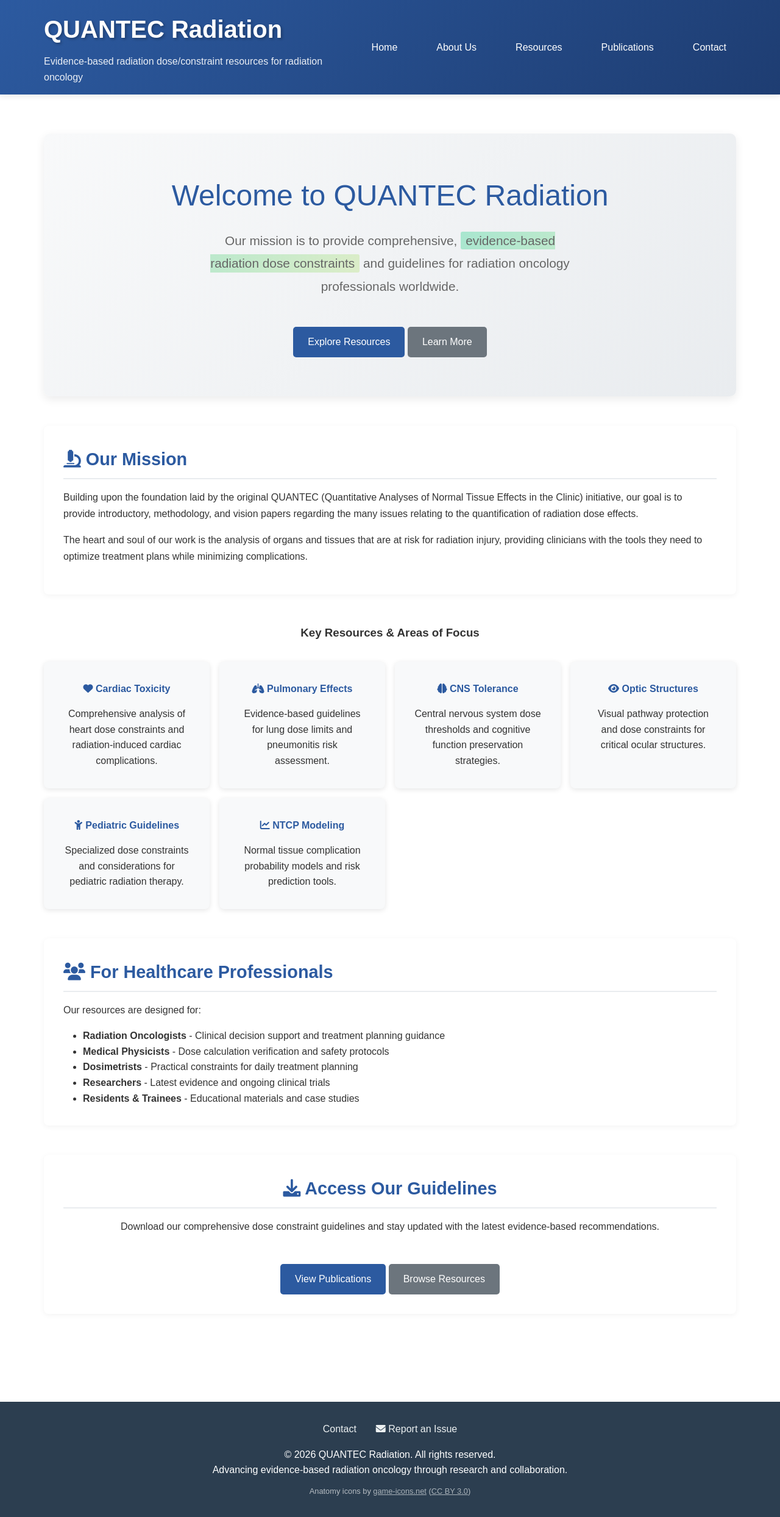
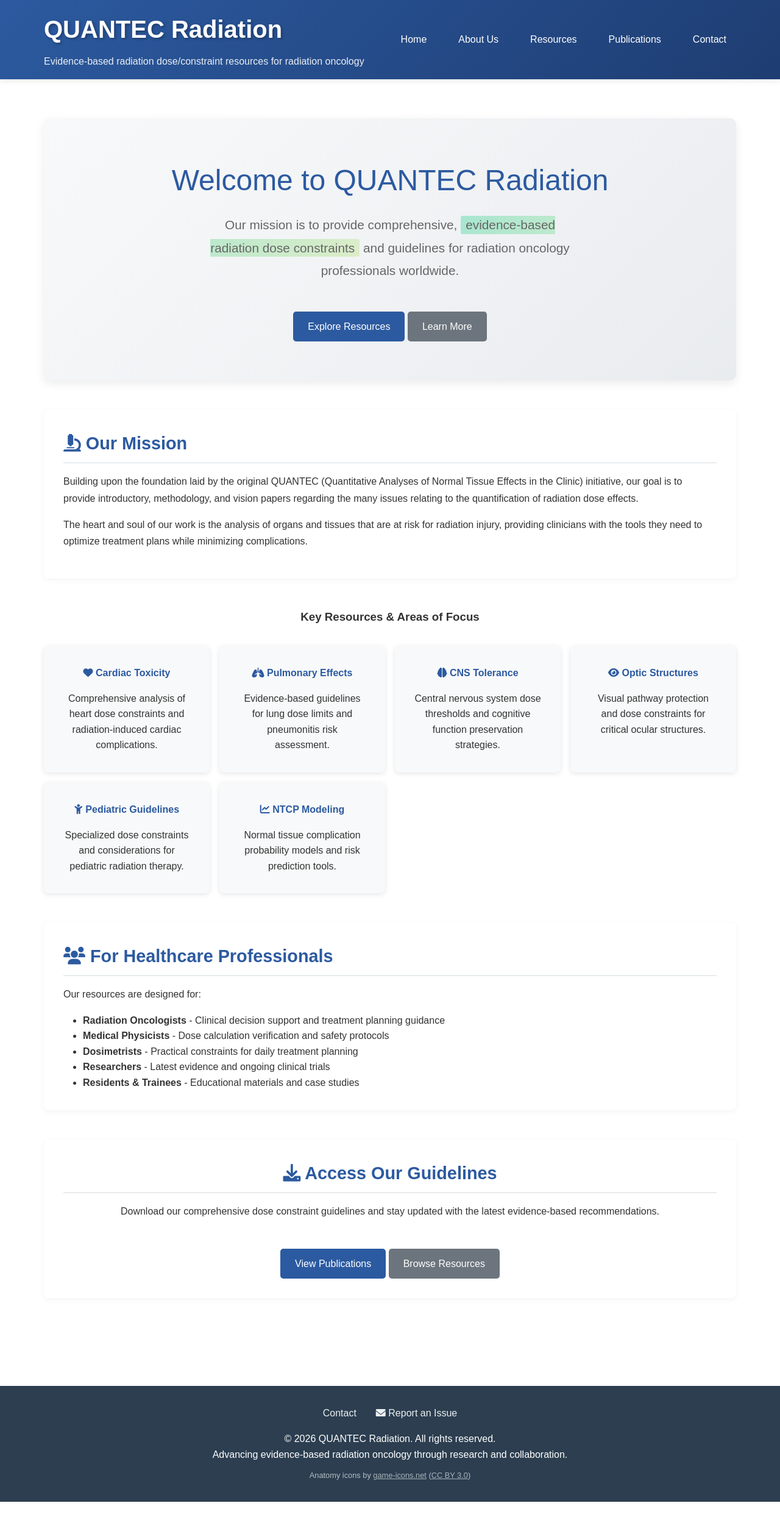
Before and after one commit to brianmanderson/QuantecWebSite, a Jekyll site: the page built from index.html, in a window 1280 px wide. Shown: the whole page at 61% size. Built offline with Jekyll 4.4.1, drawn with Linux system fonts in a browser that asks for light colours; after the commit the page ends 2463 px from its top, so only the background shows below that.

Commit message:
Keep the header tagline on one line
The logo plus nav were a few pixels wider than the 1200px content cap, so
flexbox shrank the logo and wrapped the tagline ("...for radiation" /
"oncology") to two lines, which looked off-center. Force the tagline onto
one line (white-space: nowrap), tighten the nav spacing slightly to
reclaim the room, and allow the nav to wrap below the logo on narrower
screens instead of squeezing the tagline. Mobile keeps normal wrapping
with the header centered.

Co-Authored-By: Claude Opus 4.8 <noreply@anthropic.com>

```diff
--- a/assets/css/style.css
+++ b/assets/css/style.css
@@ -25,9 +25,15 @@ header {
     max-width: 1200px;
     margin: 0 auto;
     display: flex;
+    flex-wrap: wrap;
     justify-content: space-between;
     align-items: center;
+    gap: 0.75rem 1rem;
     padding: 0 2rem;
+}
+
+.logo {
+    flex-shrink: 0;
 }
 
 .logo h1 {
@@ -41,13 +47,18 @@ header {
     margin-top: 0.5rem;
     opacity: 0.9;
     font-weight: 300;
+    white-space: nowrap;
 }
 
 /* Navigation */
+nav {
+    flex-shrink: 0;
+}
+
 nav ul {
     list-style: none;
     display: flex;
-    gap: 2rem;
+    gap: 1.25rem;
 }
 
 nav a {
@@ -240,6 +251,14 @@ footer {
     .header-content {
         flex-direction: column;
         gap: 1rem;
+    }
+
+    .logo {
+        text-align: center;
+    }
+
+    .logo .tagline {
+        white-space: normal;
     }
 
     nav ul {
```
